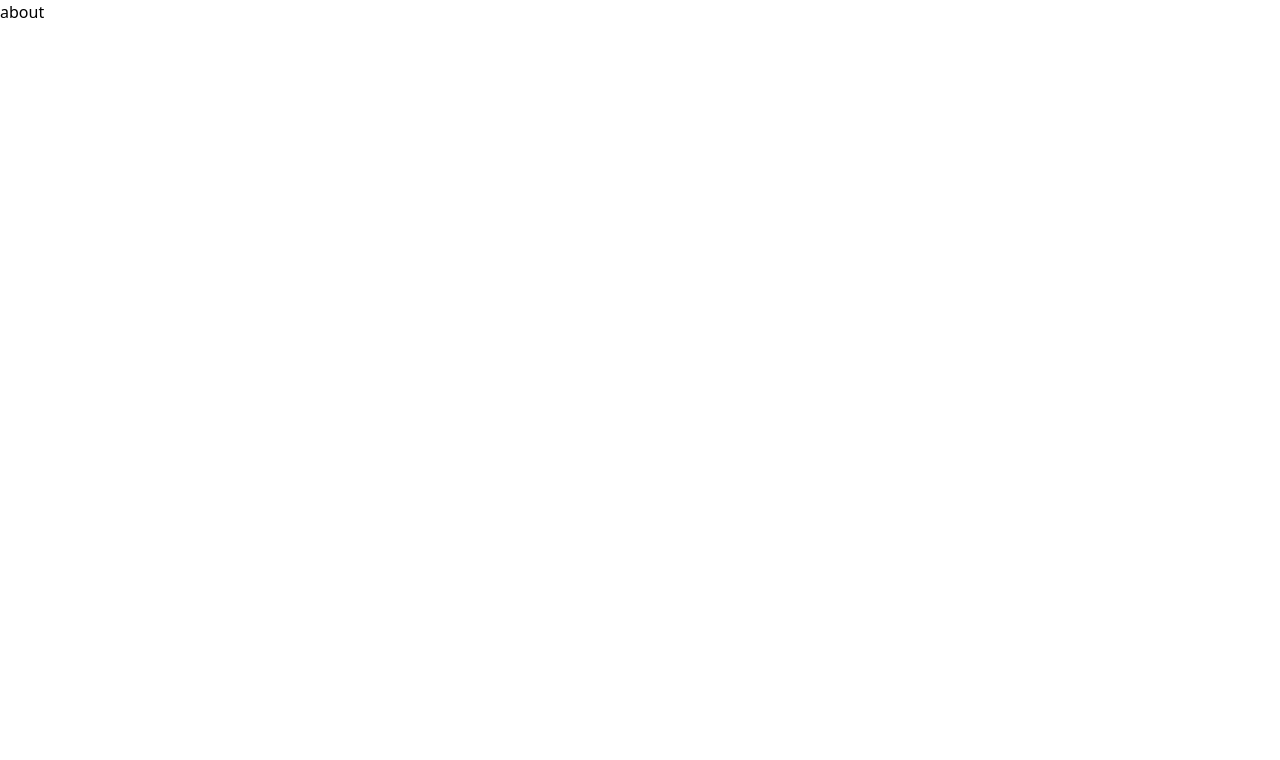
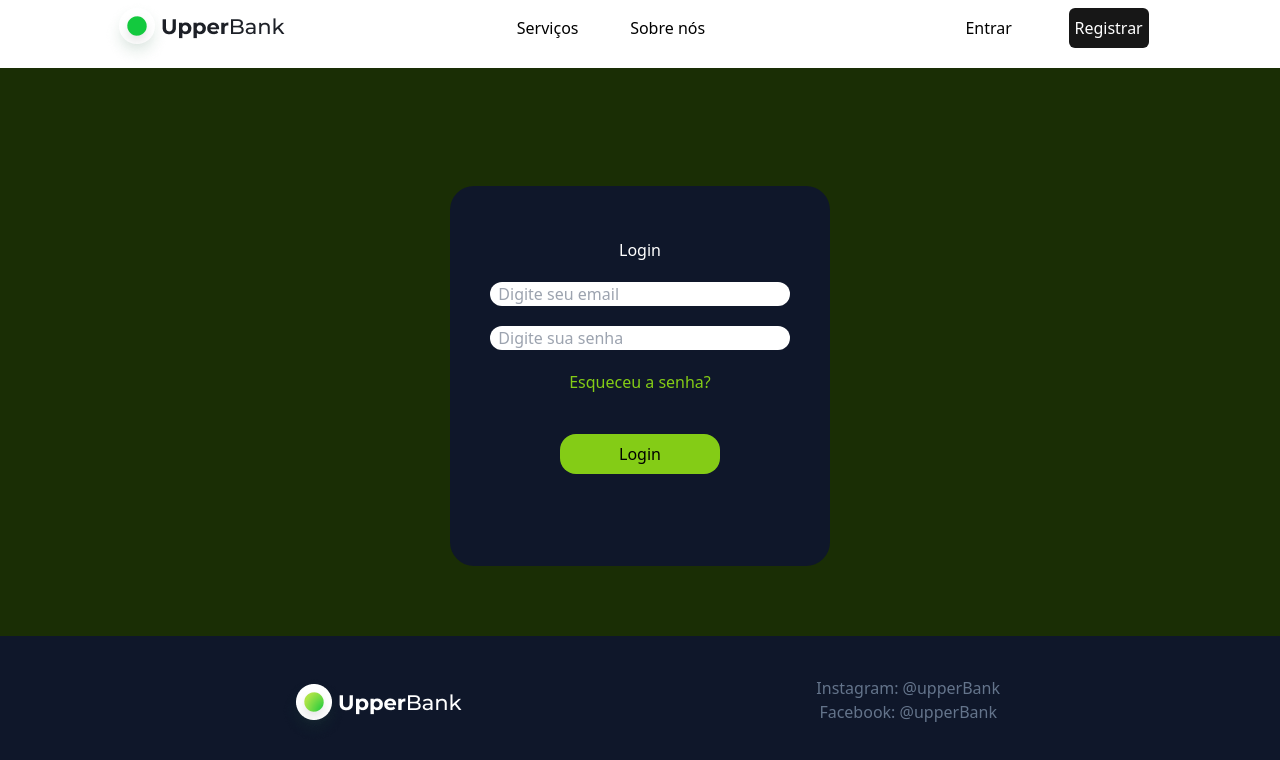
Before and after one commit to GustavoDeSouzaFonseca/UpperBank, a Next.js app in the folder upperbank/: page /about in a window 1280 px wide. Shown: the top 760 px of the page. Built offline with nearby package versions, Linux system fonts and the light colour scheme.

Commit message:
[:construction:] Adicionado tela de login com autenticação utilizando FETCH

```diff
--- a/upperbank/src/app/about/page.jsx
+++ b/upperbank/src/app/about/page.jsx
@@ -1,10 +1,80 @@
+'use client'
 import React from 'react';
+import Navbar from '../components/navbar';
+import Footer from '../components/footer';
+import Link from 'next/link';
+import { useState } from 'react';
+
 
 // import { Container } from './styles';
 
 function about() {
+
+  const [usuario, setUsuario] = useState('');
+  const [password, setPassword] = useState('');
+
+  const handleUsuarioChange = (e) => {
+    setUsuario(e.target.value);
+  };
+
+  const handlePasswordChange = (e) => {
+    setPassword(e.target.value);
+  };
+
+  const handleLogin = () => {
+    const data = {
+      usuario: usuario,
+      password: password,
+    };
+
+    fetch('http://localhost:8080/api/login', {
+      method: 'POST',
+      headers: {
+        'Content-Type': 'application/json',
+      },
+      body: JSON.stringify(data),
+    })
+      .then((response) => {
+        if (response.ok) {
+          console.log('Login successful');
+        } else {
+          console.error('Login failed');
+        }
+      })
+      .catch((error) => {
+        console.error('Error:', error);
+      });
+  };
+
   return <div>
-    <span>about</span>
+    <Navbar />
+
+    <div className='bg-lime-950 w-full h-[38.5rem] flex justify-center items-center'>
+      <div className='w-[23.75rem] h-[23.75rem] bg-slate-900 p-10 rounded-3xl flex flex-col justify-center items-center'>
+        <span className='text-white'>Login</span>
+        <input
+          className='w-full mt-5 rounded-2xl'
+          placeholder='  Digite seu email'
+          value={usuario}
+          onChange={handleUsuarioChange}
+        />
+        <input
+          className='w-full m-5 rounded-2xl'
+          placeholder='  Digite sua senha'
+          type='password'
+          value={password}
+          onChange={handlePasswordChange}
+        />
+        <Link href={"/forgotPassword"}><span className='text-lime-500'>Esqueceu a senha?</span></Link>
+        <button
+          className='m-10 w-40 h-10 bg-lime-500 rounded-2xl'
+          onClick={handleLogin}
+        >Login</button>
+      </div>
+    </div>
+
+    <Footer />
+
   </div>;
 }
 
--- /dev/null
+++ b/upperbank/src/app/components/footer.jsx
@@ -0,0 +1,20 @@
+import React from 'react';
+import Image from "next/image";
+import logotipo2 from '../../../assets/logotipo-2.png'
+
+function Footer() {
+    return <div className='fixed bottom-0 left-0 w-full bg-slate-900 text-white p-10 h-[10.25rem] text-center '>
+        <div className='bg-slate-900 flex flex-row justify-between mx-60'>
+            <Image
+                src={logotipo2}
+                alt=''
+            />
+            <div className='flex flex-col'>
+                <text className='text-slate-500'>Instagram: @upperBank</text>
+                <text className='text-slate-500'>Facebook: @upperBank</text>
+            </div>
+        </div>
+    </div>
+}
+
+export default Footer;
--- /dev/null
+++ b/upperbank/src/app/forgotPassword/page.jsx
@@ -0,0 +1,11 @@
+import React from 'react';
+
+// import { Container } from './styles';
+
+function ForgotPassword() {
+    return <div>
+        <text>forgotPassword</text>
+    </div>;
+}
+
+export default ForgotPassword;
--- a/upperbank/src/app/page.tsx
+++ b/upperbank/src/app/page.tsx
@@ -10,7 +10,7 @@ export default function Home() {
 
       <div className="flex row m-5 mt-20">
         <div className="flex flex-col w-[40rem] ml-40 items-center">
-          <span className="text-7xl ">Facilite seu dinheiro com o <span className="text-7xl font-bold">Upper</span>Bank.</span>
+          <span className="text-6xl ">Facilite seu dinheiro com o <span className="text-7xl font-bold">Upper</span>Bank.</span>
           <div className="w-40 h-1 bg-lime-500 mt-10 mb-10 "/>
           <span className="text-slate-600 text-[12px] font-">Lorem ipsum dolor sit amet consectetur adipisicing elit. Sequi suscipit quae eius corrupti eveniet et numquam accusamus illum optio, hic minus fugiat repellat alias distinctio nisi asperiores commodi minima. Et.</span>
         </div>
@@ -20,7 +20,7 @@ export default function Home() {
             <Image
               src={textura}
               alt=""
-              className="w-full relative"
+              className="w-full"
             />
 
               <span className="text-white text-[11px] font-bold m-1">Agencia: 13123-3</span>
```
Also changed, not shown: upperbank/assets/logotipo-2.png (added).
